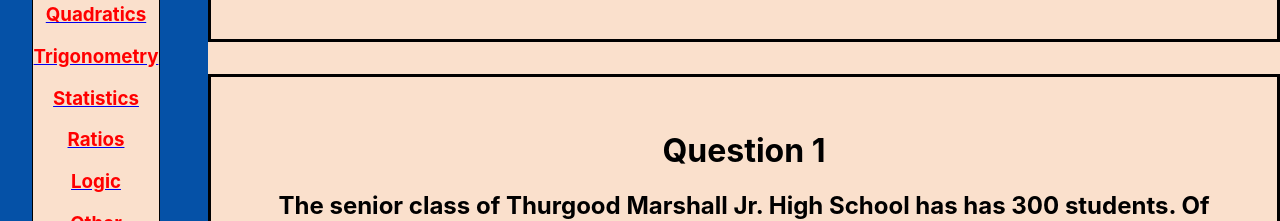
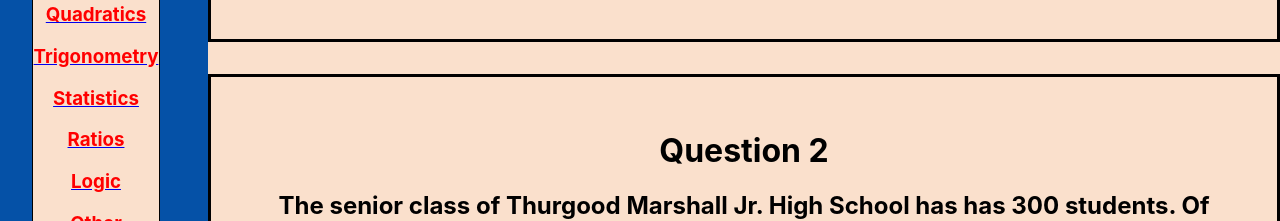
Before and after one commit to taubman33/Blueshark, a React (Create React App) app in the folder blueshark/: page /Ratios in a window 1280 px wide. Shown: the part 940-1161 px from the top of the page. Built offline with nearby package versions, Linux system fonts and the light colour scheme.

Commit message:
fixing up more

```diff
--- a/blueshark/src/App.js
+++ b/blueshark/src/App.js
@@ -53,6 +53,7 @@ const routes = [
 }
 ];
 
+
  class App extends Component {
    render () {
   return (
--- a/blueshark/src/components/topics/Ratios.jsx
+++ b/blueshark/src/components/topics/Ratios.jsx
@@ -29,7 +29,7 @@ return (
             </div>
 
             <div className="question-container">
-                <h1> Question 1</h1>
+                <h1> Question 2</h1>
                         <div className="question">
                             <h2>
                                 The senior class of Thurgood Marshall Jr. High School has has 300 students. Of these students, 75% are left handed. How many are right handed?
```
